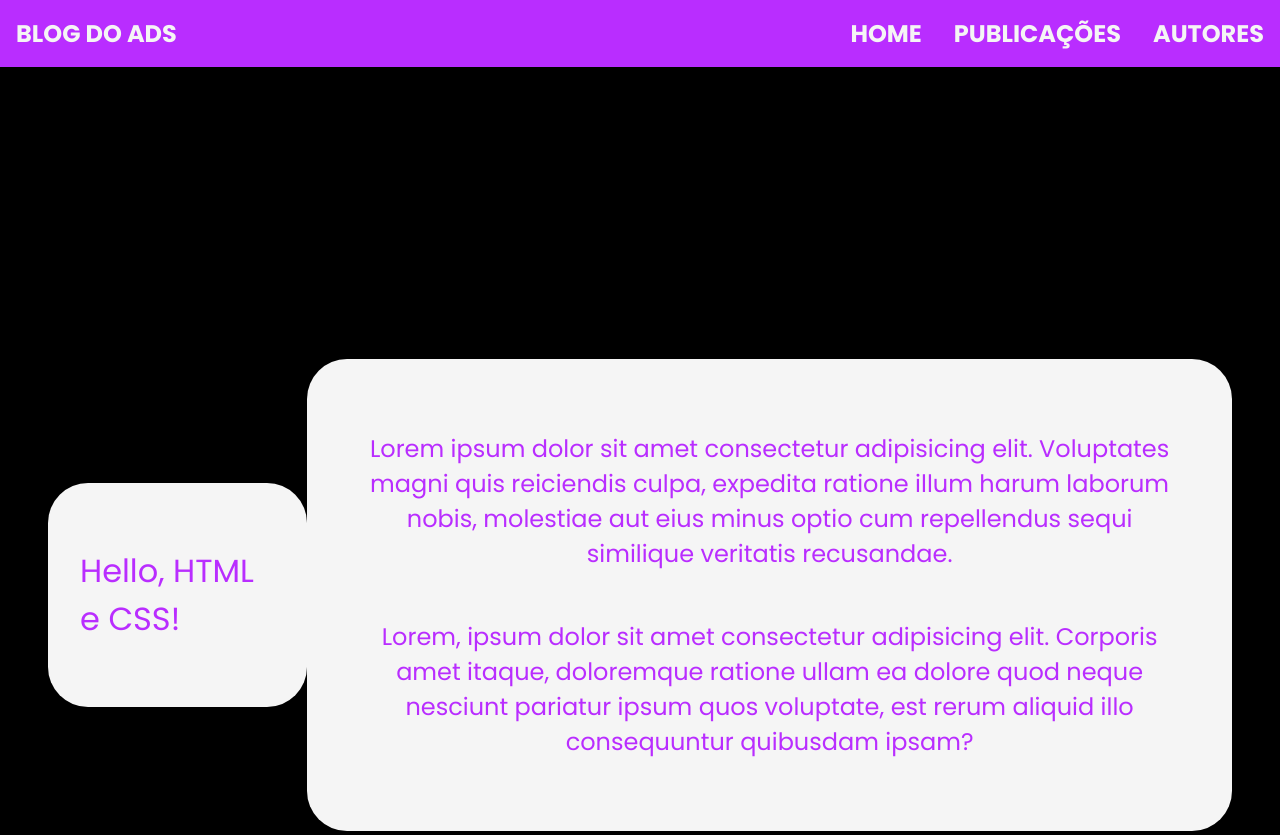
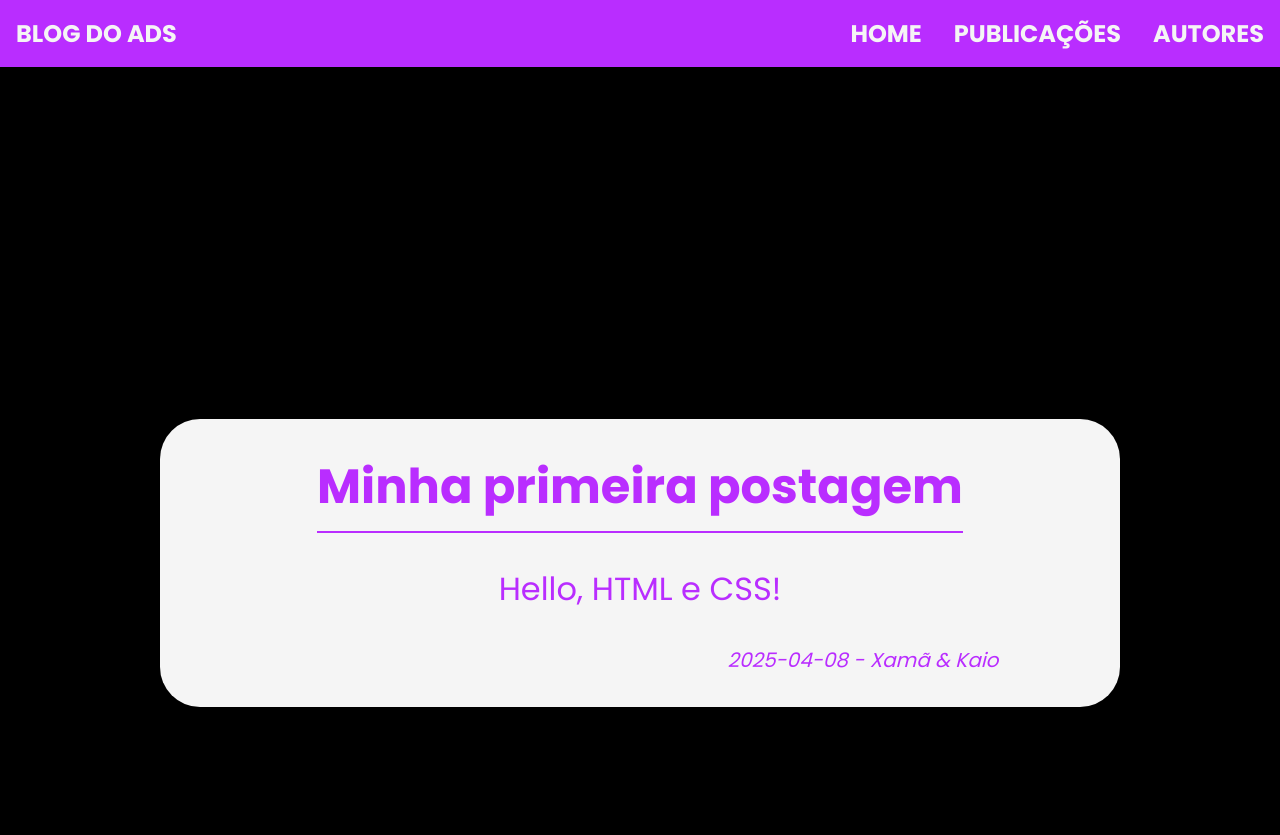
Before and after one commit to KaioGabriel-the/Project-Blog, a plain HTML site: page src/components/publication/publication-component.html in a window 1280 px wide. Shown: the top 835 px of the page. Drawn offline with Linux system fonts and the light colour scheme.

Commit message:
✨ feat: Adicionada a estrutura básica de uma postagem, na página de publicações

```diff
--- a/src/components/publication/publication-component.css
+++ b/src/components/publication/publication-component.css
@@ -1,13 +1,35 @@
-.presentation > article {
+h2 {
+    margin: auto;
+    border-bottom: 2px solid #B92DFF;
+    padding-bottom: 0.5rem;
+}
+
+.presentation {
+    flex-direction: column;
+    gap: 4rem;
+    padding: 0;
+}
+
+.publication {
     display: flex;
     justify-content: center;
     align-items: center;
     flex-direction: column;
+    min-width: 70%;
     max-width: 70%;
     max-height: 50%;
     background-color: whitesmoke;
     padding: 2rem;
     border: 0px solid;
     border-radius: 40px;
+    margin-top: 2rem;
     transition: box-shadow 0.3s ease, transform 0.5s ease;
 }
+
+.date-author {
+    font-size: 1.25rem;
+    font-style: italic;
+    text-align: right;
+    width: 80%;
+    margin: auto;
+}
--- a/src/components/publication/publication-component.html
+++ b/src/components/publication/publication-component.html
@@ -20,13 +20,11 @@
         </nav>
     </header>
     <main class="presentation">
-        <article id="hello-world">
+        <article class="publication" id="hello-world">
+            <h2>Minha primeira postagem</h2>
             <p>Hello, HTML e CSS!</p>
+            <p class="date-author">2025-04-08 - Xamã & Kaio</p>
         </article>
-        <div class="container-presentation">
-           <p>Lorem ipsum dolor sit amet consectetur adipisicing elit. Voluptates magni quis reiciendis culpa, expedita ratione illum harum laborum nobis, molestiae aut eius minus optio cum repellendus sequi similique veritatis recusandae.</p>
-           <p>Lorem, ipsum dolor sit amet consectetur adipisicing elit. Corporis amet itaque, doloremque ratione ullam ea dolore quod neque nesciunt pariatur ipsum quos voluptate, est rerum aliquid illo consequuntur quibusdam ipsam?</p>
-        </div>
     </main>
     <footer class="footer-home">
         <p>Kaio Gabriel e Xamã pesadão</p>
--- a/style.css
+++ b/style.css
@@ -84,7 +84,6 @@ body {
     background-color: #B92DFF;
     font-size: 1.5rem;
     color: whitesmoke;
-    margin-top: 2rem;
     max-height: 3.5rem;
     /* padding: 0rem; */
 }
```
Also changed, not shown: src/components/author/author-component.css (+7 -1 lines).
